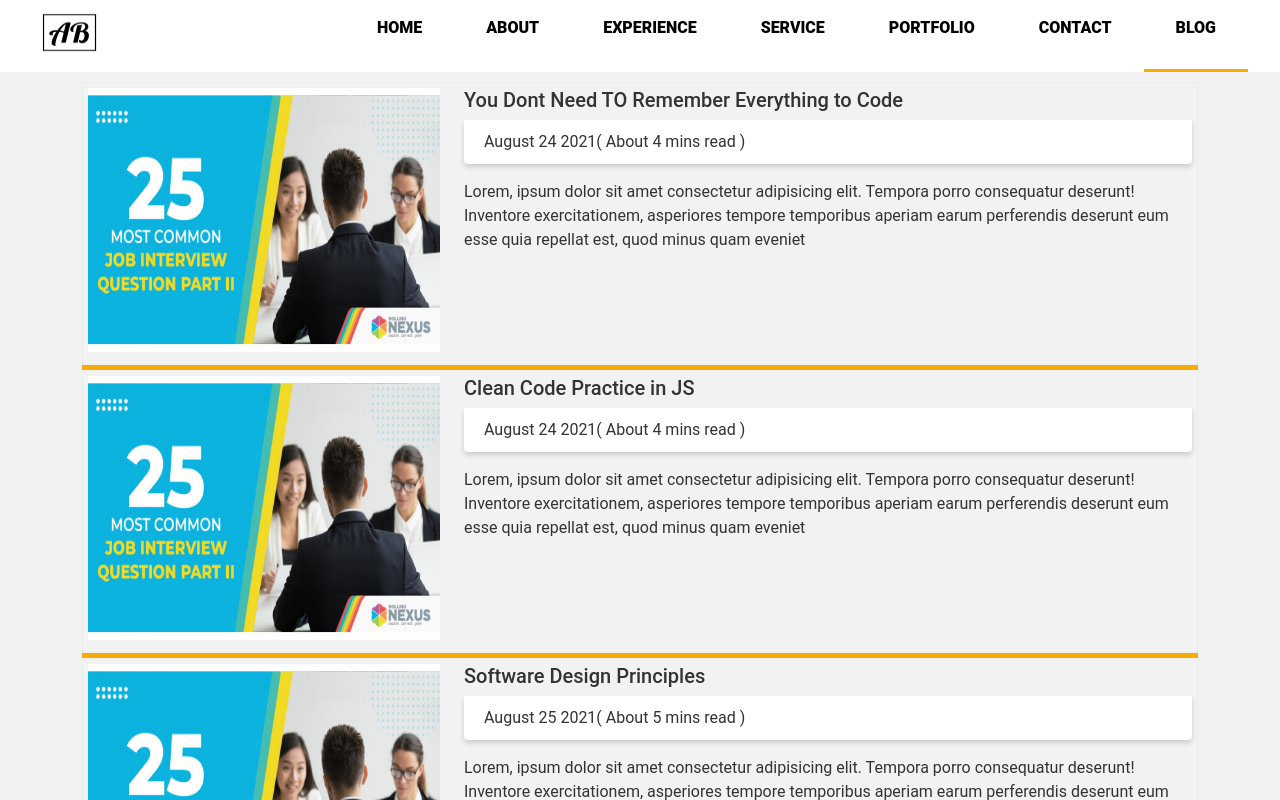
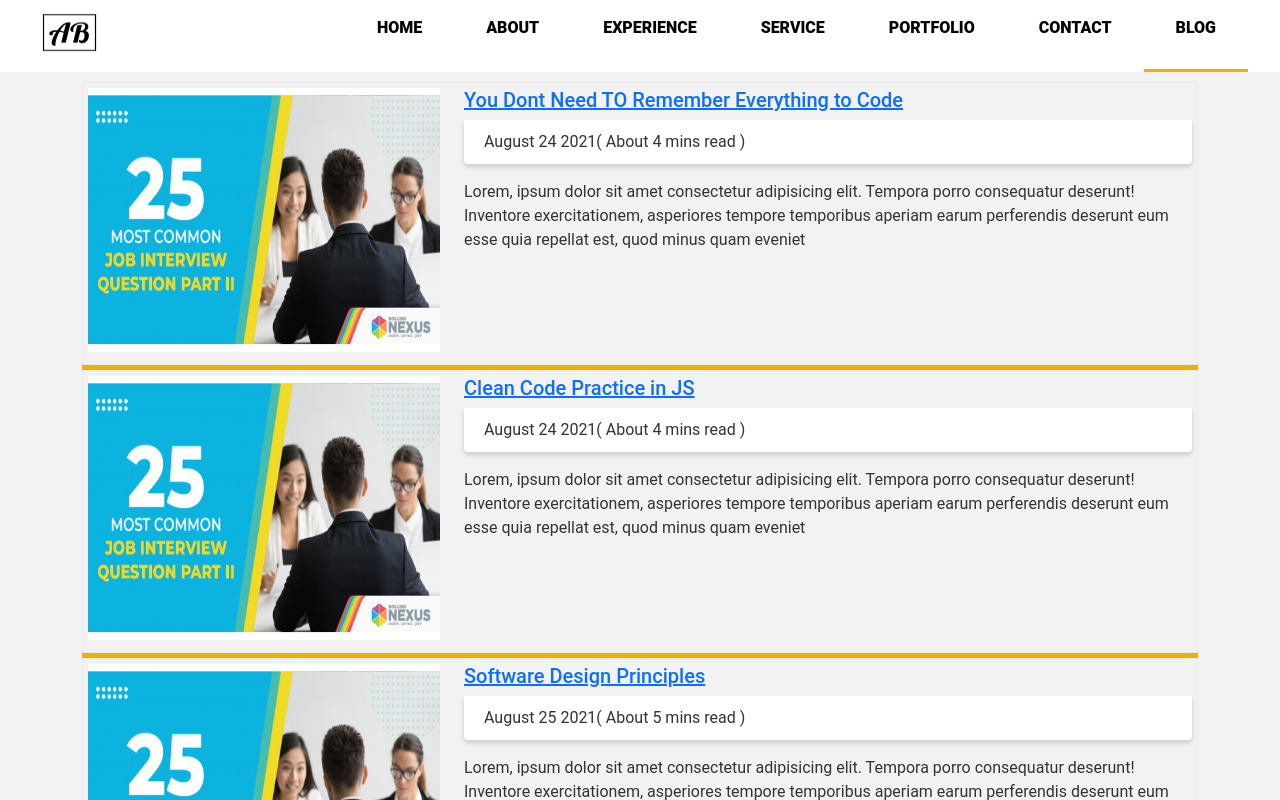
Before and after one commit to abhi886/next-with-styledComponents, a Next.js app: page /blogs in a window 1280 px wide. Shown: the top 800 px of the page. Built offline with nearby package versions, Linux system fonts and the light colour scheme.

Commit message:
Implement Blog Title Link to Blog Page

```diff
--- a/src/components/Blogs/blog.jsx
+++ b/src/components/Blogs/blog.jsx
@@ -57,7 +57,11 @@ const Blog = ({
             </ImageBox>
           </Col>
           <Col md={8} lg={8}>
-            <BlogTitle>{blogTitle}</BlogTitle>
+            <BlogTitle>
+              <Link href={`/blogs/${id}`}>
+                <a>{blogTitle}</a>
+              </Link>
+            </BlogTitle>
 
             <List>
               <ListItem>{publishedDate}</ListItem>
```
